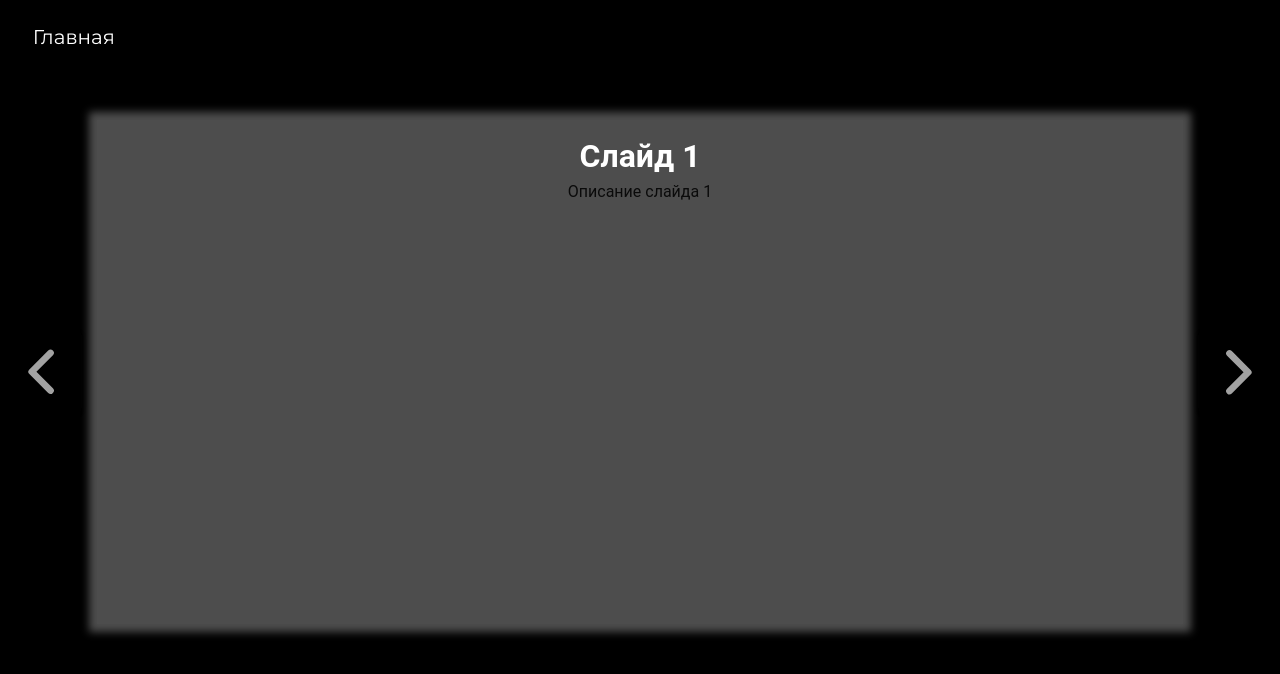
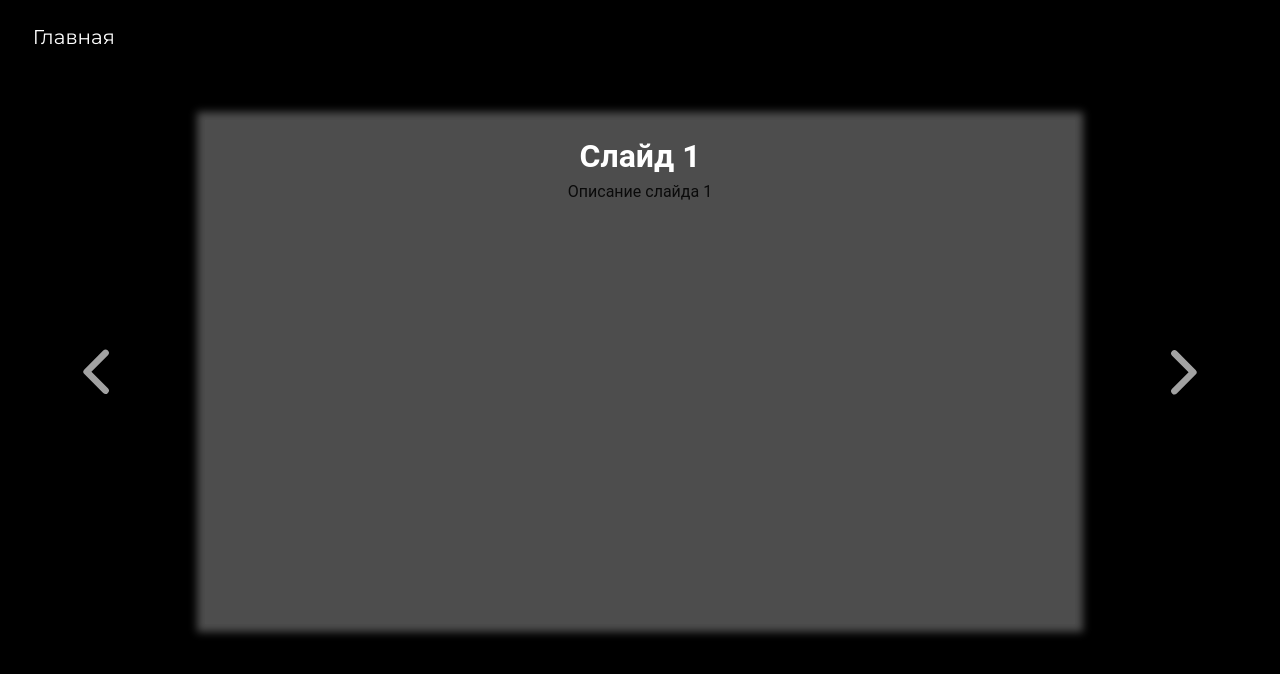
Before and after one commit to Ahri-ninetailed/halyapina.com, a Vue app: page /aboutme in a window 1280 px wide. Shown: the top 674 px of the page. Built offline with nearby package versions, Linux system fonts and the light colour scheme.

Commit message:
Change about page cols

```diff
--- a/src/pages/About.vue
+++ b/src/pages/About.vue
@@ -1,12 +1,12 @@
 <template>
   <v-container class="aboutpage pa-0" fluid>
     <v-row class="text-center" justify="center" style="height: 73vh; padding-top: 10vh;">
-      <v-col xs="1" sm="1" class="d-flex align-center text-center justify-center">
+      <v-col cols="2" sm="2" md="2" lg="2" class="d-flex align-center text-center justify-center">
         <v-btn :style="heightArr" @click="prevSlide" class="transparent-button">
           <img :style="heightArr" src="../images/AboutMePage/arr-left.svg" alt="Prev slide" />
         </v-btn>
       </v-col>
-      <v-col xs="10" sm="10" class="slide">
+      <v-col cols="8" sm="8" md="8" lg="8" class="slide">
         <v-carousel style="width: 100%; height: inherit;" :show-arrows="false" :cycle="false" hide-delimiters v-model="carouselModel">
           <v-carousel-item>
             <!-- Ваш первый слайд -->
@@ -40,7 +40,7 @@
 
         </v-carousel>
       </v-col>
-      <v-col xs="1" sm="1" class="d-flex align-center text-center justify-center">
+      <v-col cols="2" sm="2" md="2" lg="2" class="d-flex align-center text-center justify-center">
         <v-btn :style="heightArr" @click="nextSlide" class="transparent-button">
           <img :style="heightArr" src="../images/AboutMePage/arr-right.svg" alt="Next slide" />
         </v-btn>
```
